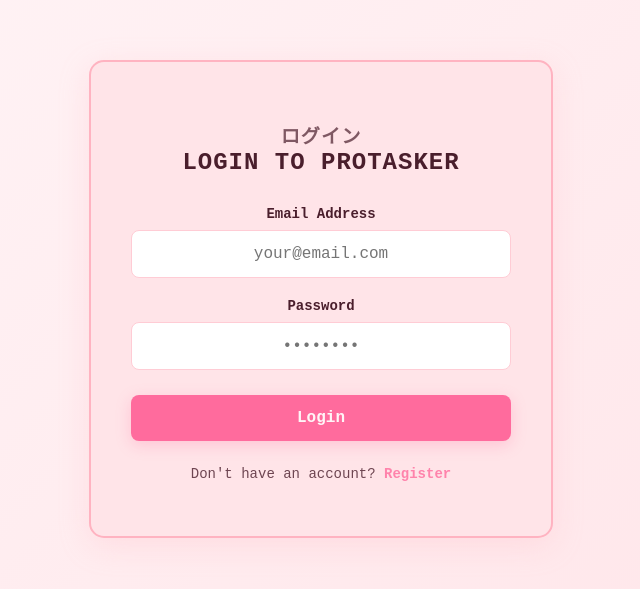
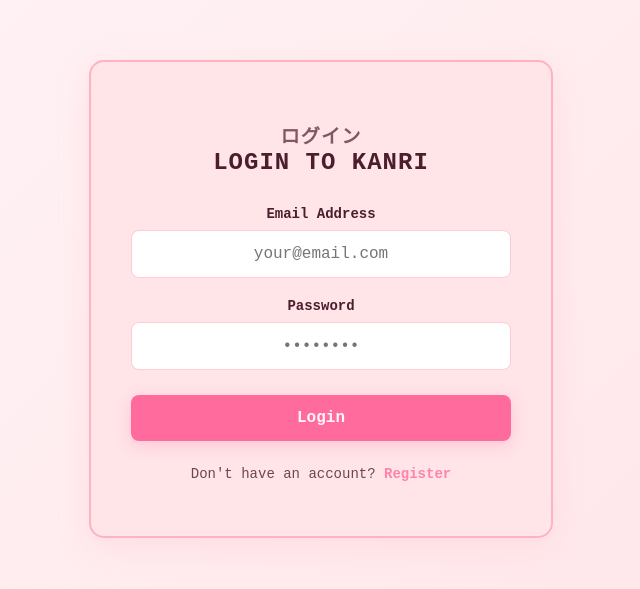
Before and after one commit to samrat10000/kanri, a React (Vite) app in the folder client/: page /login in a window 1280 px wide. Shown: the part 101-690 px from the top of the page, without its empty margins (319-959 px from the left). Built offline with nearby package versions, Linux system fonts and the light colour scheme; no server answers.

Commit message:
Rebrand: Change ProTasker to Kanri throughout the application

```diff
--- a/client/src/pages/Dashboard.jsx
+++ b/client/src/pages/Dashboard.jsx
@@ -275,7 +275,7 @@
                 backdropFilter: 'blur(10px)'
             }}>
                 <div>
-                    <h1 style={{ margin: 0, marginBottom: '5px' }}>ProTasker Dashboard</h1>
+                    <h1 style={{ margin: 0, marginBottom: '5px' }}>Kanri Dashboard</h1>
                     {/* Japanese Time-Based Greeting */}
                     <div style={{ fontSize: '14px', opacity: 0.9 }}>
                         <span style={{ fontWeight: 'bold', color: colors.text }}>{greeting.jp}</span>
--- a/client/src/pages/Login.jsx
+++ b/client/src/pages/Login.jsx
@@ -36,7 +36,7 @@
             }}>
                 <h2 style={{ textAlign: 'center', marginBottom: '30px', color: colors.text, fontWeight: '800', letterSpacing: '1px' }}>
                     <span style={{ fontSize: '0.8em', display: 'block', opacity: 0.7 }}>ログイン</span>
-                    LOGIN TO PROTASKER
+                    LOGIN TO KANRI
                 </h2>
                 <form onSubmit={handleSubmit} style={{ width: '100%', display: 'flex', flexDirection: 'column', alignItems: 'center' }}>
                     <div style={{ marginBottom: '20px', width: '100%' }}>
--- a/client/src/pages/Register.jsx
+++ b/client/src/pages/Register.jsx
@@ -38,7 +38,7 @@
             }}>
                 <h2 style={{ textAlign: 'center', marginBottom: '30px', color: colors.text, fontWeight: '800', letterSpacing: '1px' }}>
                     <span style={{ fontSize: '0.8em', display: 'block', opacity: 0.7 }}>登録</span>
-                    JOIN PROTASKER
+                    JOIN KANRI
                 </h2>
 
                 {error && (
```
